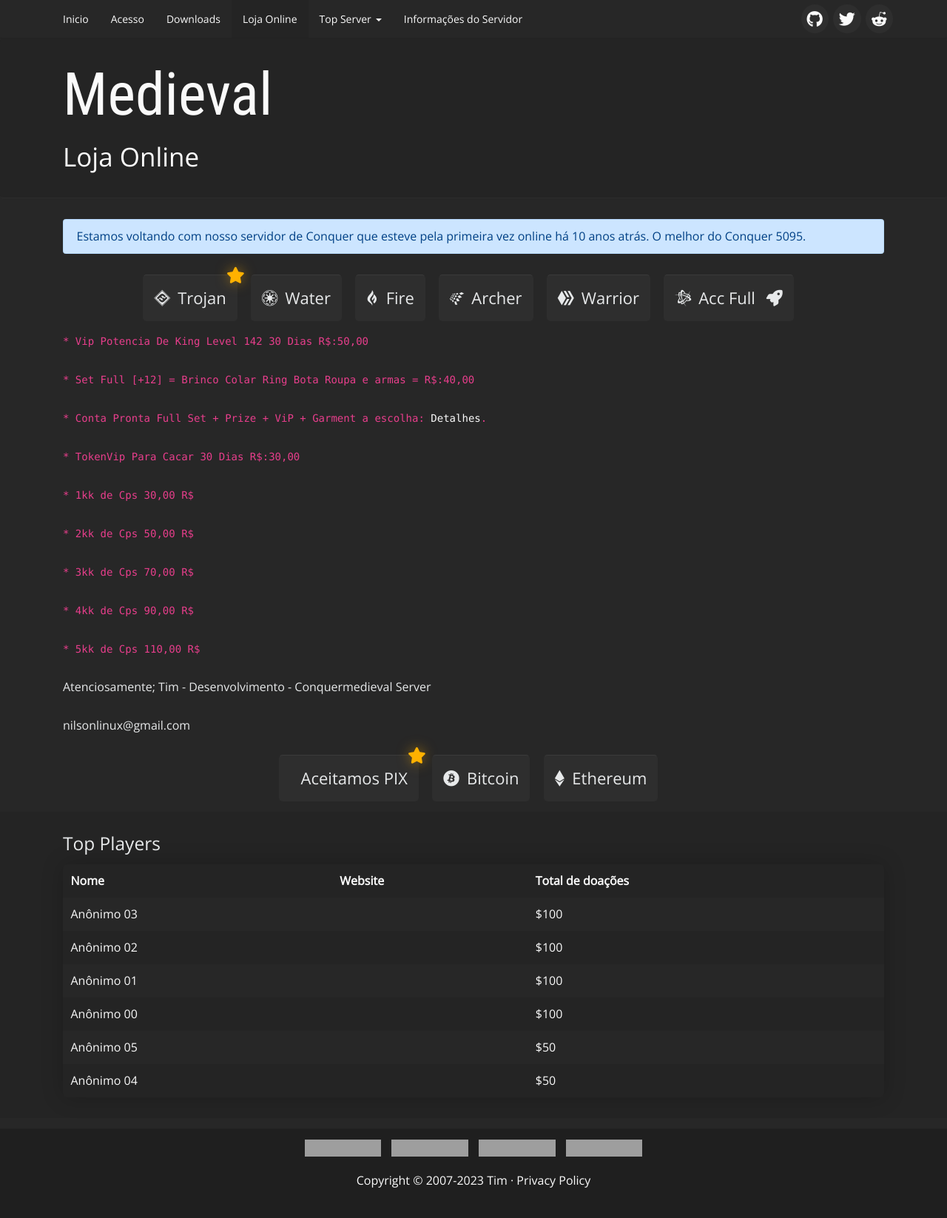
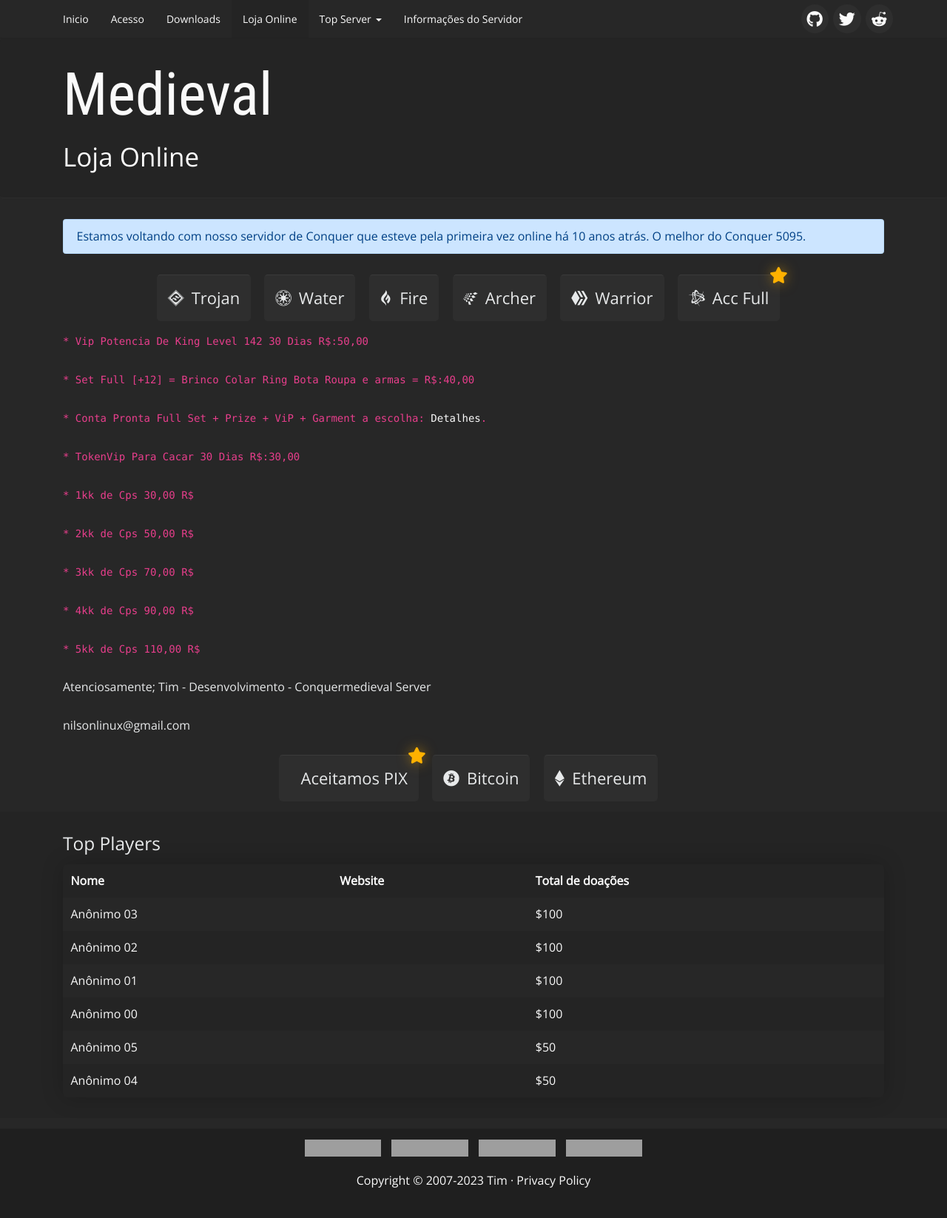
Before and after one commit to conquermedieval/conquermedieval.github.io, a Jekyll site: the page built from loja_online.html, in a window 1280 px wide. Shown: the whole page at 74% size. Built offline with Jekyll 4.4.1, drawn with Linux system fonts in a browser that asks for light colours; grey boxes are pictures that could not be loaded.

Commit message:
Update loja_online.html

```diff
--- a/loja_online.html
+++ b/loja_online.html
@@ -9,7 +9,7 @@ title: Loja Online
          <div class="text-center">
             </a>
             <a class="btn" role="button" href="#" data-toggle="modal" data-target="#pix-modal">
-                <i class="fa-brands fa-fantasy-flight-games"></i>Trojan<i class="fa-solid fa-star"></i>
+                <i class="fa-brands fa-fantasy-flight-games"></i>Trojan
             </a>
             <a class="btn" role="button" href="#" data-toggle="modal" data-target="#bitcoin-modal">
                 <i class="fa-brands fa-galactic-republic"></i>Water
@@ -24,7 +24,7 @@ title: Loja Online
                 <i class="fa-brands fa-hive"></i>Warrior
             </a>
             <a class="btn" role="button" href="#" data-toggle="modal" data-target="#accfull-modal">
-                <i class="fa-brands fa-battle-net"></i>Acc Full<i class="fa-solid fa-rocket"></i>
+                <i class="fa-brands fa-battle-net"></i>Acc Full<i class="fa-solid fa-star"></i>
             </a>
         </div>
             </a>
```
